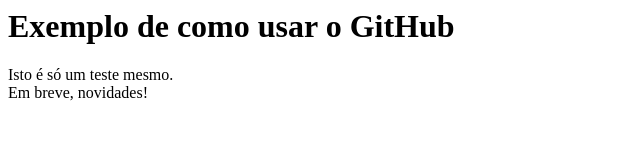
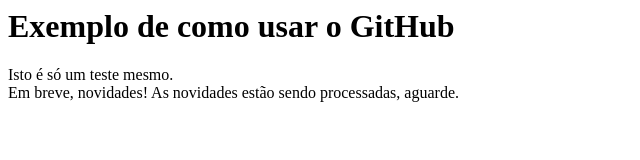
Before and after one commit to luanagiusto/gama-no-github, a plain HTML site: page index.html in a window 1280 px wide. Shown: the whole page, without its empty margins (0-640 px from the left). Drawn offline with Linux system fonts and the light colour scheme.

Commit message:
Update index.html

```diff
--- a/index.html
+++ b/index.html
@@ -6,6 +6,7 @@
 		<body>
 			Isto é só um teste mesmo. <br>
 			Em breve, novidades!
+			As novidades estão sendo processadas, aguarde.
 		</body>
 	</head>
 </html>
```
